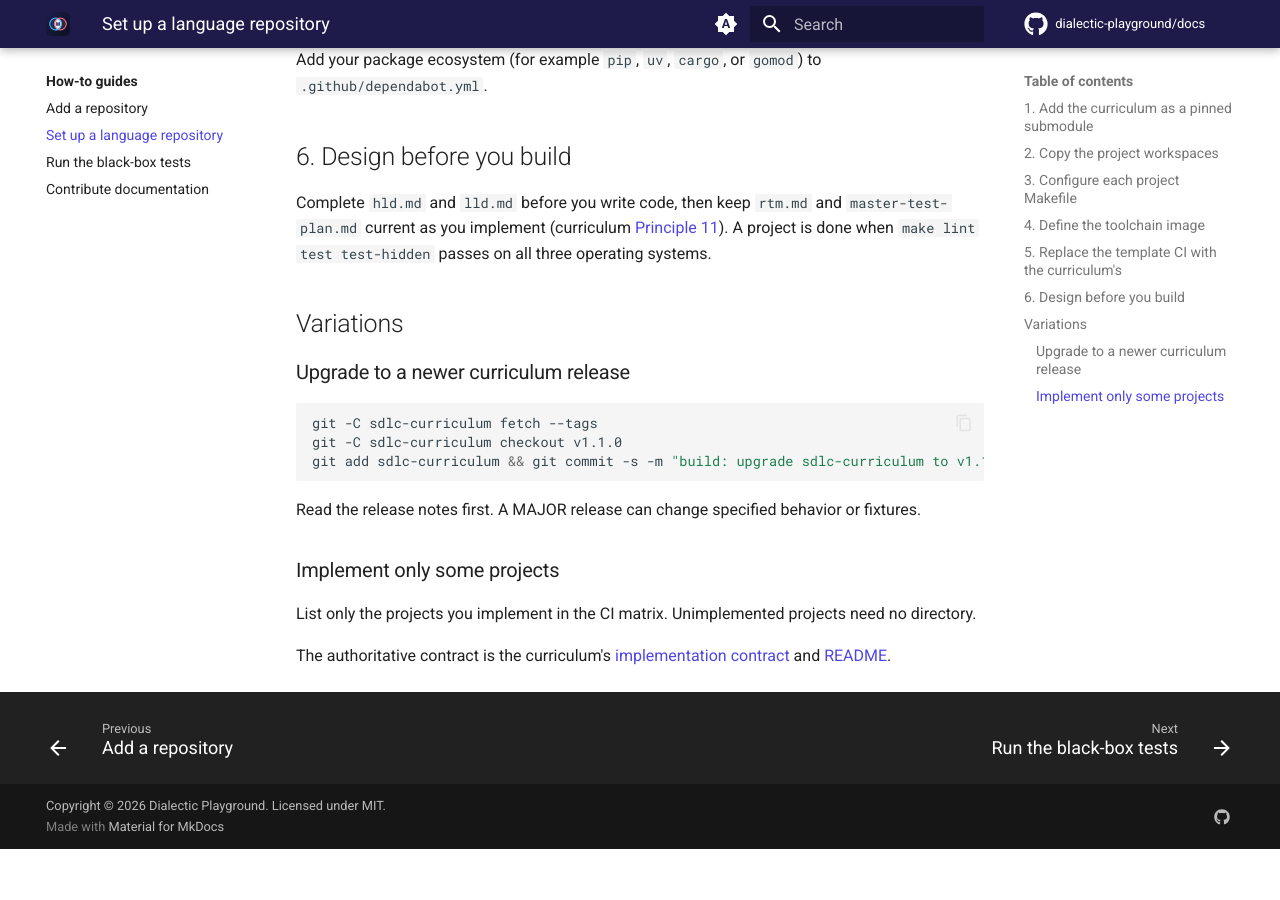
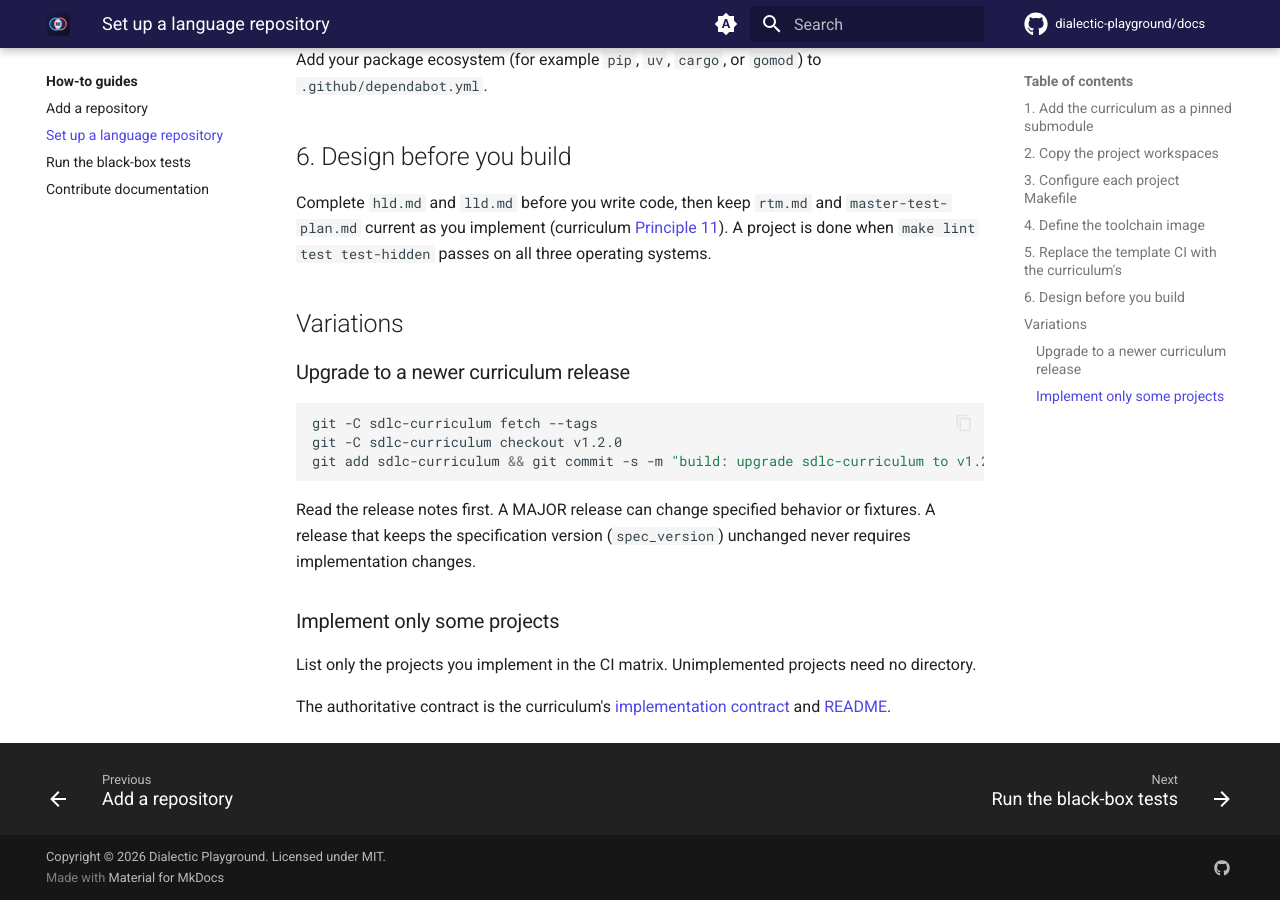
Before and after one commit to dialectic-playground/docs, an MkDocs documentation site: the page built from docs/how-to/set-up-a-language-repository.md, in a window 1280 px wide and 900 px high, scrolled down 1901 px. Built offline with MkDocs 1.6.1 and Material for MkDocs 9.7.7, drawn with Linux system fonts in a browser that asks for light colours; comment, search, counter and statistics services are not loaded; before the commit the page ends 2750 px from its top, so only the background shows below that; some of the changed text lies outside the part shown.

````diff
--- a/docs/how-to/set-up-a-language-repository.md
+++ b/docs/how-to/set-up-a-language-repository.md
@@ -99,11 +99,13 @@ A project is done when `make lint test test-hidden` passes on all three operatin
 
 ```sh
 git -C sdlc-curriculum fetch --tags
-git -C sdlc-curriculum checkout v1.1.0
-git add sdlc-curriculum && git commit -s -m "build: upgrade sdlc-curriculum to v1.1.0"
+git -C sdlc-curriculum checkout v1.2.0
+git add sdlc-curriculum && git commit -s -m "build: upgrade sdlc-curriculum to v1.2.0"
 ```
 
-Read the release notes first. A MAJOR release can change specified behavior or fixtures.
+Read the release notes first. A MAJOR release can change specified behavior or fixtures. A
+release that keeps the specification version (`spec_version`) unchanged never requires
+implementation changes.
 
 ### Implement only some projects
 
````
Also changed, not shown: other parts of docs/how-to/set-up-a-language-repository.md (+2 -2 lines), docs/reference/curriculum/index.md (+5 -1 lines).
